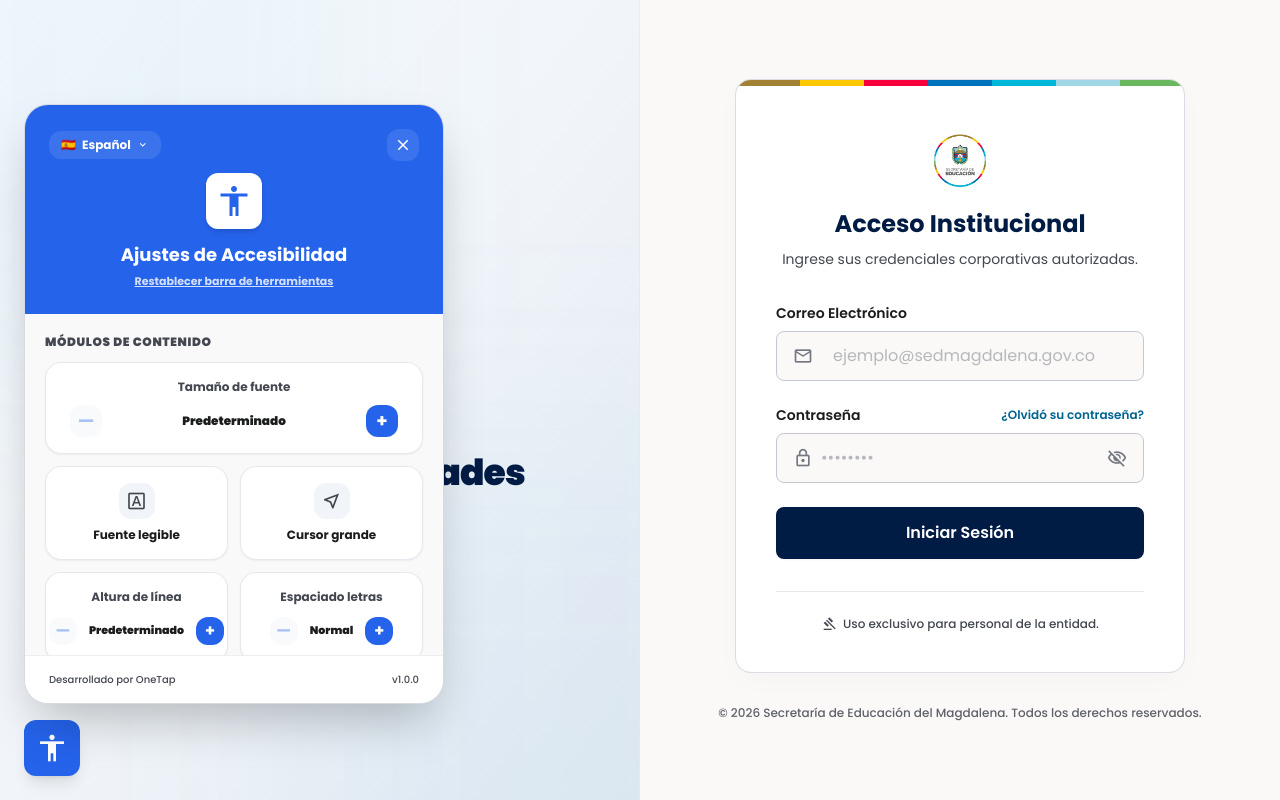
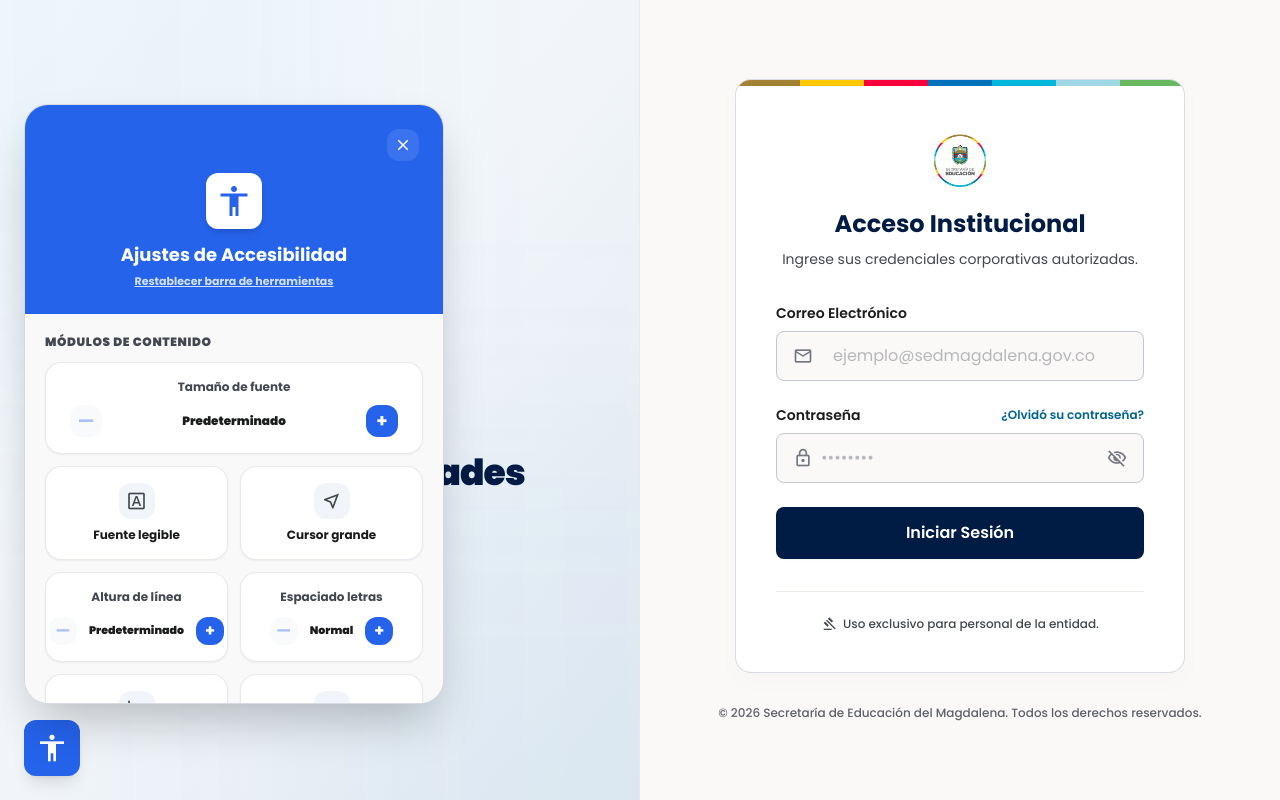
Before and after one commit to juandiegod2004/app_nomina_sed, a React (Vite) app: page /login in a window 1280 px wide. Both pictures are taken after a click on the button "accessibility". Built offline with nearby package versions, Linux system fonts and the light colour scheme.

Commit message:
Ajustes de accesibilidad: remocion de idioma, footer y correccion de iconos de material symbols

```diff
--- a/src/components/AccessibilityWidget.tsx
+++ b/src/components/AccessibilityWidget.tsx
@@ -142,13 +142,8 @@ export const AccessibilityWidget: React.FC = () => {
           {/* Header del Panel */}
           <div className="bg-blue-600 text-white p-6 relative flex flex-col items-center text-center gap-3">
 
-            {/* Fila superior: Idioma + Cerrar */}
-            <div className="w-full flex justify-between items-center text-xs">
-              <div className="flex items-center gap-1.5 px-3 py-1.5 bg-white/10 hover:bg-white/20 rounded-full cursor-pointer select-none">
-                <span>🇪🇸</span>
-                <span className="font-bold">Español</span>
-                <span className="material-symbols-outlined text-[12px]">expand_more</span>
-              </div>
+            {/* Fila superior: Cerrar */}
+            <div className="w-full flex justify-end items-center text-xs">
               <button
                 onClick={() => setIsOpen(false)}
                 className="w-8 h-8 rounded-full bg-white/10 hover:bg-white/20 flex items-center justify-center transition-colors cursor-pointer"
@@ -424,12 +419,6 @@ export const AccessibilityWidget: React.FC = () => {
 
           </div>
 
-          {/* Footer del Panel */}
-          <div className="bg-white px-6 py-4 border-t border-outline-variant/30 text-center text-[10px] text-on-surface-variant font-medium select-none flex justify-between items-center">
-            <span>Desarrollado por OneTap</span>
-            <span>v1.0.0</span>
-          </div>
-
         </div>
       )}
 
--- a/src/index.css
+++ b/src/index.css
@@ -13,8 +13,13 @@
 /* --- ACCESSIBILITY CUSTOM OVERRIDES --- */
 
 /* Legible Font */
-body.fuente-legible, body.fuente-legible * {
+body.fuente-legible, body.fuente-legible :not(.material-symbols-outlined) {
   font-family: 'Atkinson Hyperlegible', sans-serif !important;
+}
+
+/* Asegurar que los iconos de Material Symbols no se rompan nunca */
+.material-symbols-outlined {
+  font-family: 'Material Symbols Outlined' !important;
 }
 
 /* Force Left Align */
```
